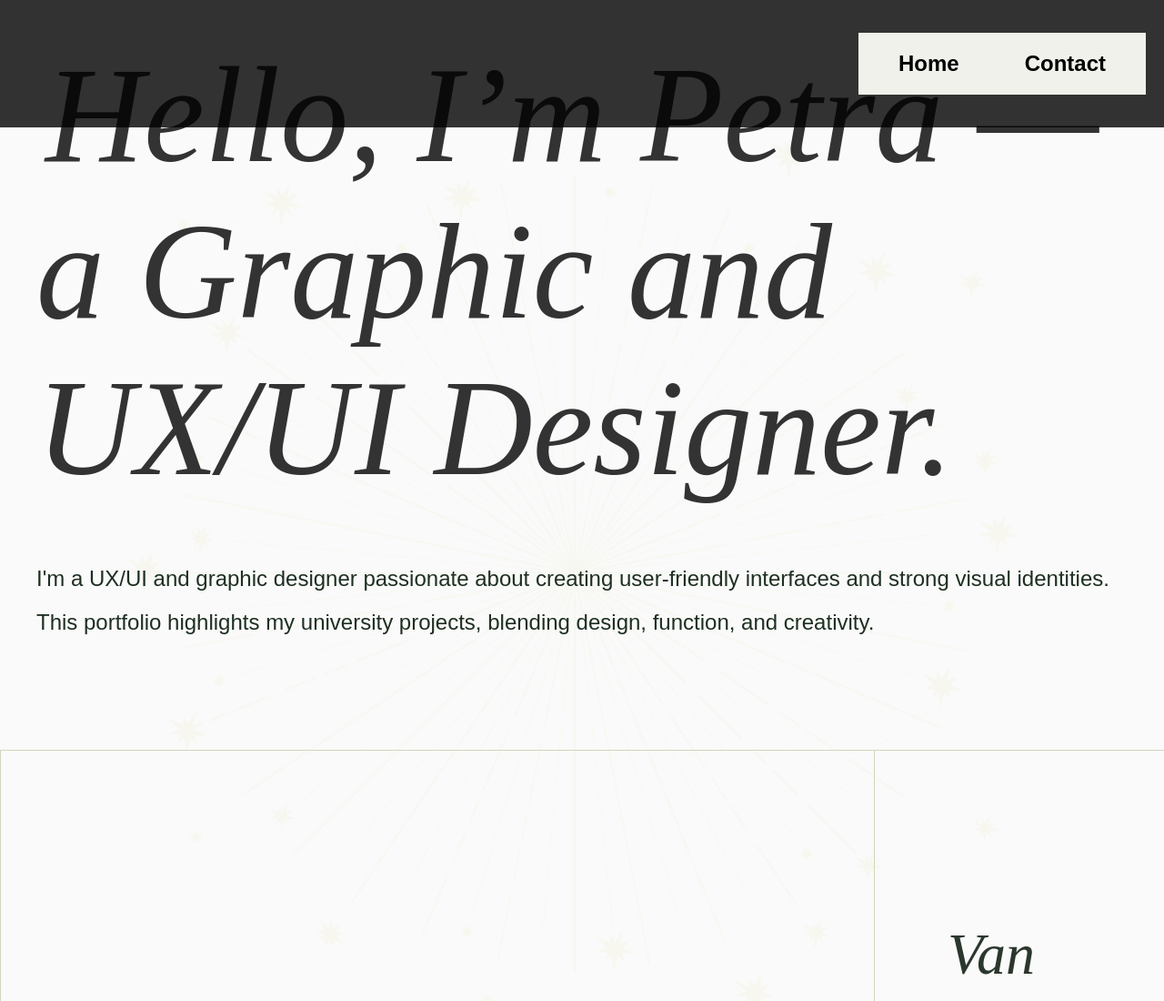
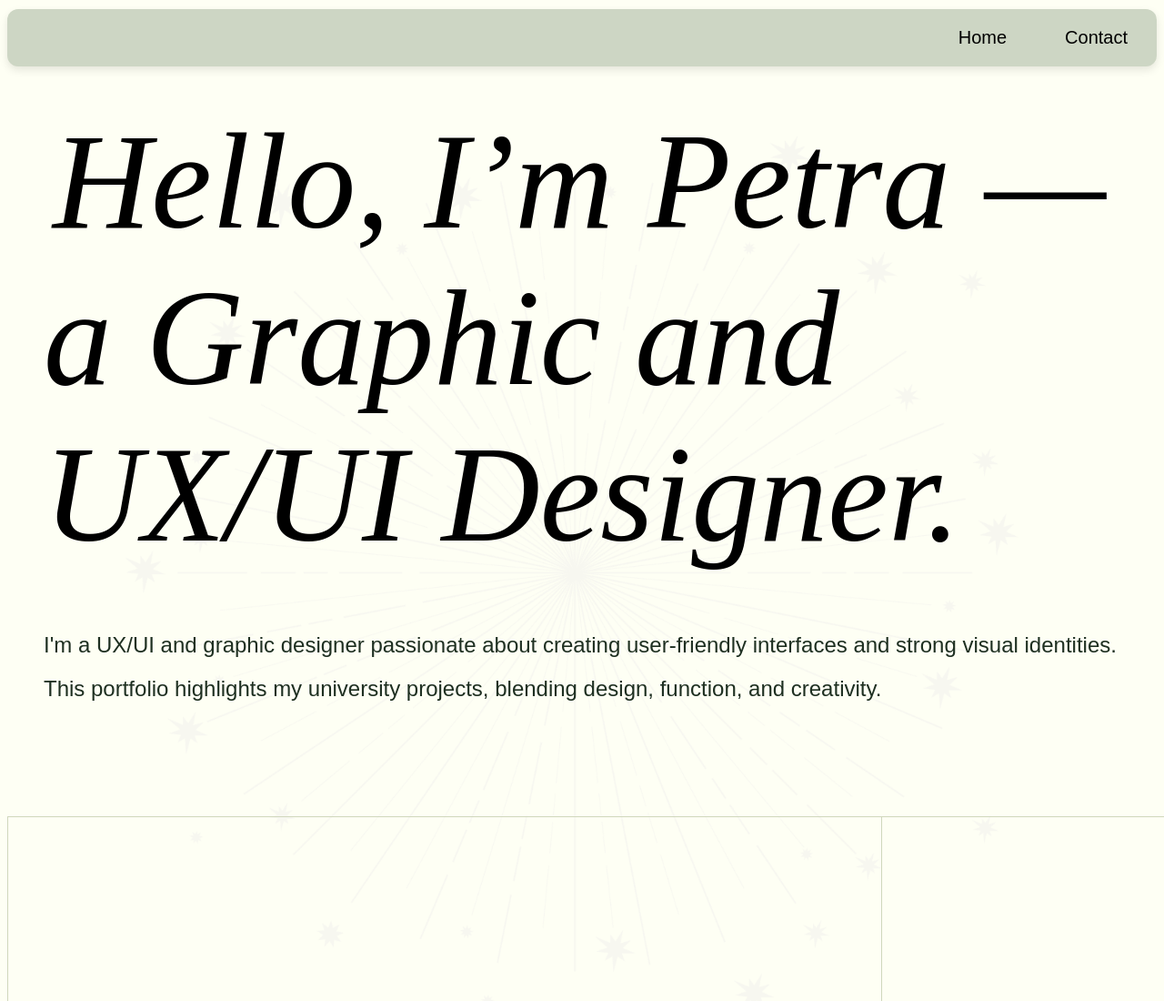
Before and after one commit to dpetra95/dpetra95.github.io, a plain HTML site: page index.html in a window 1280 px wide. Shown: the top 1100 px of the page at 91% size. Drawn offline with Linux system fonts and the light colour scheme.

Commit message:
jojojoojojoojoj

```diff
--- a/Style.css
+++ b/Style.css
@@ -172,7 +172,7 @@ input[type="text"],
 
   table {
       border-collapse: collapse; /* Ensures borders don’t double */
-      width: 50%;
+      width: 100%;
   }
   th, td {
       border: 1px solid rgb(208, 215, 188);
@@ -181,74 +181,66 @@ input[type="text"],
   }
 
 
-nav {
-position: fixed;
-top: 0;
-right: 0;
-color: white;
-padding: 15px 20px;
-z-index: 10;
-text-align: center;
-width: 100%;
-background-color: rgba(0, 0, 0, 0.8);
-display: flex;
-justify-content: flex-end;
-align-items: baseline;
-font-family: "Arapey", italic;
-}
-
-.nav-container {
-display: flex;
-align-items: center;
-width: 100%;
-justify-content: flex-end;
-}
-
-/* Nav Links */
-.nav-links {
-list-style: none;
-display: flex;
-align-self: center;
-}
-
-.nav-links li {
-margin: 15px;
-}
-
-.nav-links a {
-color: white;
-text-decoration: none;
-font-size: 40px;
-position: relative;
-transition: color 0.3s ease-in-out;
-}
-
-.intro-text {
-padding: 15px 0;
-font-size: 24px;
-line-height: 2rem;
+/* New Menu Style */
+.menu {
+  padding: 8px 20px; /* Reduced vertical padding to make the menu vertically narrower */
+  background-color: #cdd6c4;
+  box-shadow: 0 4px 10px rgba(0, 0, 0, 0.1);
+  font-family: 'Poppins', sans-serif;
+  border-radius: 12px;
+  margin-top: 10px;
 }
 
 .menu ul {
-list-style: none;
-padding: 24;
-margin: 24;
-display: flex;
-gap: 32px;
-background-color: #f0f1ea;
-padding: 20px 20px;
+  list-style: none;
+  margin: 0;
+  padding: 0;
+  display: flex;
+  justify-content: right;
+  gap: 40px;
 }
 
-.menu ul li a {
-text-decoration: none;
-color: #000000;
-font-weight: bold;
-transition: color 0.3s;
+.menu li {
+  display: inline-block;
 }
 
-.menu ul li a:hover {
-color: #445f44;
+.menu a {
+  text-decoration: none;
+  color: #000000;
+  font-size: 20px;
+  font-weight: 400;
+  padding: 12px 12px;
+  border-radius: 0px;
+  transition: all 0.3s ease;
+  display: block;
+  position: relative;
 }
+
+/* Hover effect for menu items */
+.menu a:hover {
+  color: #394730;
+  transform: translateY(-3px);
+  box-shadow: 0 6px 15px rgba(0, 0, 0, 0.2);
+}
+
+/* Active link styles */
+.menu a.active {
+  color: rgb(165, 174, 158);
+  background-color: #889b82;
+  font-weight: 400;
+}
+
+.menu a:hover::after {
+  transform: scaleX(1);
+  transform-origin: bottom left;
+}
+
+/* Mobile responsiveness */
+@media (max-width: 768px) {
+  .menu ul {
+    flex-direction: column;
+    gap:
+
 
 /* Base page styling */
 body {
```
